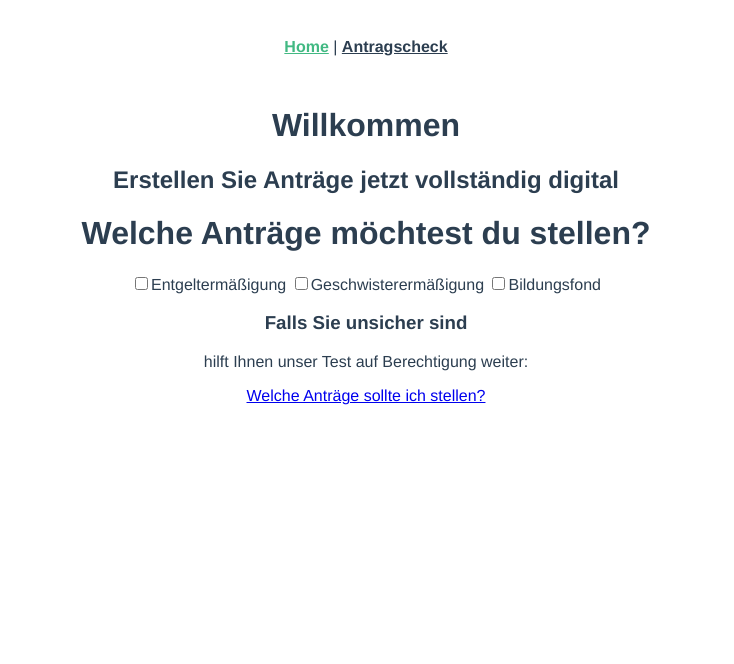
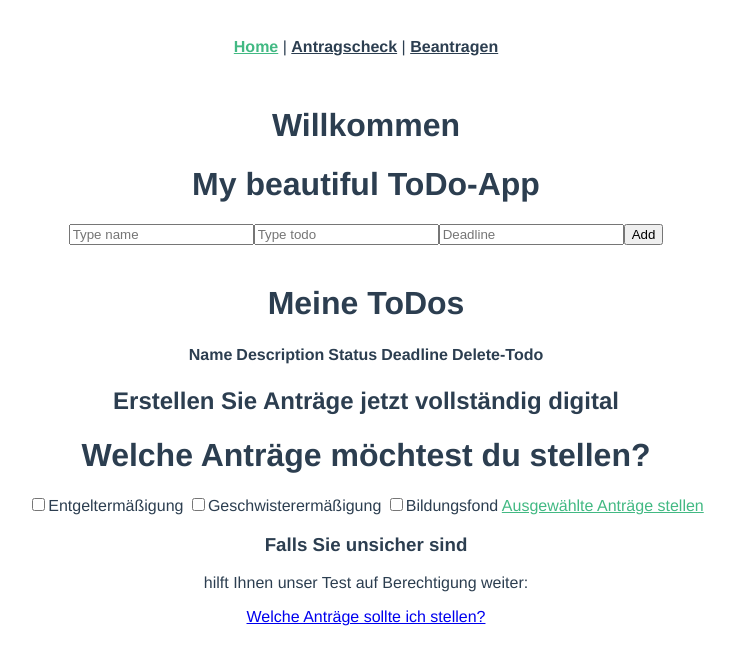
Before and after one commit to MrsGoodBytes/app_ba_COPY, a Vue app: page /check in a window 1280 px wide. Shown: the top 664 px of the page, without its empty margins (274-1008 px from the left). Built offline with nearby package versions, Linux system fonts and the light colour scheme; the HTML template or start-up script is replaced by a standard one.

Commit message:
temporary added todo

```diff
--- a/src/App.vue
+++ b/src/App.vue
@@ -2,7 +2,8 @@
   <div id="app">
     <div id="nav">
       <router-link to="/">Home</router-link> |
-      <router-link to="/check">Antragscheck</router-link>
+      <router-link to="/check">Antragscheck</router-link> |
+      <router-link to="/apply">Beantragen</router-link>
     </div>
     <router-view/>
   </div>
--- a/src/components/Antragswahl.vue
+++ b/src/components/Antragswahl.vue
@@ -1,16 +1,16 @@
 <template>
   <div id="antrag_auswahl" class="hello">
-    <h1>{{ msg }}</h1>
-      <label class="checkbox">
-        <input type="checkbox" class="rounded text-purple-500" />Entgeltermäßigung
+    <h1 class="text-base font-semibold">{{ msg }}</h1>
+    <div id="input_checkbox_apply">
+      <label class="checkbox"><input v-model="name_field" class="rounded text-purple-500" type="checkbox" />Entgeltermäßigung
       </label>
-      <label class="checkbox">
-        <input type="checkbox" class="rounded text-purple-500" />Geschwisterermäßigung
+      <label class="checkbox"><input v-model="description_field" class="rounded text-purple-500" type="checkbox" />Geschwisterermäßigung
       </label>
-      <label class="checkbox">
-        <input type="checkbox" class="rounded text-purple-500" />Bildungsfond
+      <label class="checkbox"><input v-model="deadline_field" class="rounded text-purple-500" type="checkbox" />Bildungsfond
       </label>
+     <router-link :to="{ name: 'Apply' }" href="#" v-if="$route.name !== 'Apply'" v-on:click="addTodo" class="bg-purple-600 text-white text-base font-semibold py-2 px-4 rounded-lg shadow-md hover:bg-purple-700 focus:outline-none focus:ring-2 focus:ring-purple-500 focus:ring-offset-2 focus:ring-offset-purple-200">Ausgewählte Anträge stellen</router-link>
     </div>
+  </div>
 </template>
 
 <script>
@@ -18,6 +18,57 @@
   name: 'Antragswahl',
   props: {
     msg: String
+  },
+  data() {
+    return {
+      todo_list: [],
+      name_field: "",
+      description_field: "",
+      deadline_field: "",
+    };
+  },
+
+  methods: {
+    addTodo() {
+      // neues todo erzeugen
+      var todo = new Object();
+
+      //ans Ende der Liste anfügen indem die richtige ID ermittelt wird
+      if (this.todo_list.length == 0) {
+        todo.id = 0;
+      } else {
+        // vermeide Duplikate
+        todo.id = this.todo_list[this.todo_list.length - 1].id + 1;
+      }
+
+      //eintragen des neuen todo und seiner Werte in das Array
+      todo.name = this.name_field;
+      todo.description = this.description_field;
+      todo.status = "ToDo";
+      todo.deadline = this.deadline_field;
+
+      this.todo_list.push(todo);
+    },
+    deleteTodo(id) {
+      // Suche nach ID im Todo-Array und entferne das Element
+      // https://love2dev.com/blog/javascript-remove-from-array/
+      // Am einfachsten geht das über array.filter()deleteTodo(id) {
+      this.todo_list = this.todo_list.filter(todo => todo.id !== id);
+      //this.todo_list.splice(id, 1);
+    },
+    updateStatus(index, newStatus){
+    //Array-Destructuring (ES2015-Feature)
+    //const [status, id] = args;
+    console.log(status, index);
+    // Überschreibe den Status des Todos mit der übergebenen id
+    var i = 0;
+    for(i; i < this.todo_list.length; i++) {
+      if(this.todo_list[i].id == index) {
+        this.todo_list[i].status = newStatus;
+      }
+    }
+      //this.todo_list[todo.index].status = newStatus;
+    },
   }
 }
 </script>
--- /dev/null
+++ b/src/components/todo.vue
@@ -0,0 +1,81 @@
+<template>
+  <div class="hello">
+    <h1>{{ msg }}</h1>
+    <table class="table">
+        <thead>
+          <tr>
+            <th>Name</th>
+            <th>Description</th>
+            <th>Status</th>
+            <th>Deadline</th>
+            <th>Delete-Todo</th>
+          </tr>
+        </thead>
+        <tfoot v-for="item in todolist" :key="item.id">
+          <tr>
+            <th>{{ item.name }}</th>
+            <th>{{item.description}}</th>
+            <th><select name="status" class="select">
+                <option v-on:click="updateStatus(item.id, 'ToDo')">ToDo</option>
+                <option v-on:click="updateStatus(item.id, 'In Bearbeitung')">In Bearbeitung</option>
+                <option v-on:click="updateStatus(item.id, 'Erledigt')">Erledigt</option>
+                </select>
+            </th>
+            <th>{{item.deadline}}</th>
+            <th><button class="button is-small is-danger has-text-centered" v-on:click="deleteTodo(item.id)">x</button></th>
+          </tr>
+        </tfoot>
+    </table>
+  </div>
+</template>
+
+<script>
+
+export default {
+  name: "todo",
+  props: {
+    msg: String,
+    todolist: Array,
+  },
+
+  data() {
+    return {
+      // Index des zu löschenden Eintrags übergeben
+      deleteID: "",
+
+    };
+  },
+
+  methods: {
+    updateStatus(index, newStatus) {
+      this.$parent.updateStatus(index, newStatus);
+    },
+    deleteTodo(deleteID) {
+      this.$parent.deleteTodo(deleteID);
+    }
+  }
+};
+
+</script>
+
+<!-- Add "scoped" attribute to limit CSS to this component only -->
+<style scoped>
+h3 {
+  margin: 40px 0 0;
+}
+ul {
+  list-style-type: none;
+  padding: 0;
+  max-width: 1024px;
+}
+li {
+  display: block;
+  margin-bottom: 5px;
+}
+a {
+  color: #42b983;
+}
+table {
+  margin: auto;
+}
+</style>
--- a/src/router/index.js
+++ b/src/router/index.js
@@ -2,6 +2,7 @@
 import VueRouter from 'vue-router'
 import Home from '../views/Home.vue'
 import Check from '../views/Check.vue'
+import Apply from '../views/Apply.vue'
 
 Vue.use(VueRouter)
 
@@ -15,6 +16,11 @@
     path: '/check',
     name: 'Check',
     component: Check
+  },
+  {
+    path: '/apply',
+    name: 'Apply',
+    component: Apply
   }
 ]
 
--- /dev/null
+++ b/src/views/Apply.vue
@@ -0,0 +1,19 @@
+<template>
+  <div class="apply">
+    <router-link :to="{ name: 'Home' }" href="#" v-if="$route.name !== 'Home'" class="bg-purple-600 text-white text-base font-semibold py-2 px-4 rounded-lg shadow-md hover:bg-purple-700 focus:outline-none focus:ring-2 focus:ring-purple-500 focus:ring-offset-2 focus:ring-offset-purple-200">x</router-link>
+      <Antragswahl msg="Folgende Anträge sind ausgewählt:"/>
+      <p>Es ist möglich die Auswahl jederzeit durch Auswahl der Checkboxen zu ändern.</p>
+  </div>
+</template>
+
+<script>
+// @ is an alias to /src
+import Antragswahl from '@/components/Antragswahl.vue'
+
+export default {
+  name: 'Apply',
+  components: {
+    Antragswahl
+  }
+}
+</script>
--- a/src/views/Check.vue
+++ b/src/views/Check.vue
@@ -9,5 +9,18 @@
         <button class="bg-purple-600 text-white text-base font-semibold py-2 px-4 rounded-lg shadow-md hover:bg-purple-700 focus:outline-none focus:ring-2 focus:ring-purple-500 focus:ring-offset-2 focus:ring-offset-purple-200" v-on:click="oneAddYes">Ja</button>
         <button class="bg-purple-600 text-white text-base font-semibold py-2 px-4 rounded-lg shadow-md hover:bg-purple-700 focus:outline-none focus:ring-2 focus:ring-purple-500 focus:ring-offset-2 focus:ring-offset-purple-200" v-on:click="oneAddNo">No</button>
       </span>
+      <Antragswahl msg="Diese Anträge haben Aussicht auf Erfolg:"/>
   </div>
 </template>
+
+<script>
+// @ is an alias to /src
+import Antragswahl from '@/components/Antragswahl.vue'
+
+export default {
+  name: 'Check',
+  components: {
+    Antragswahl
+  }
+}
+</script>
--- a/src/views/Home.vue
+++ b/src/views/Home.vue
@@ -1,22 +1,90 @@
 <template>
   <div class="home">
     <h1>Willkommen</h1>
+
+      <h1 class="title">My beautiful ToDo-App</h1>
+    <div id="input_todo">
+      <div class="columns">
+        <input v-model="name_field" class="input column is-one-quarter" type="text" placeholder="Type name" />
+        <input v-model="description_field" class="input column is-one-quarter" type="text" placeholder="Type todo" />
+        <input v-model="deadline_field" class="input column is-one-quarter" type="text" placeholder="Deadline" />
+        <button class="button is-success column is-one-quarter is-size-6 has-text-weight-bold" v-on:click="addTodo">Add</button>
+      </div>
+    </div>
+    <br />
+    <!--{{todo_list}}-->
+
+    <todo msg="Meine ToDos" :todolist='todo_list' />
+
     <h2>Erstellen Sie Anträge jetzt vollständig digital</h2>
     <Antragswahl msg="Welche Anträge möchtest du stellen?"/>
     <h3>Falls Sie unsicher sind</h3>
     <p>hilft Ihnen unser Test auf Berechtigung weiter:</p>
-    <router-link :to="{ name: 'Check' }" href="#" v-if="$route.name !== 'Check'" class="bg-purple-600 text-white text-base font-semibold py-2 px-4 rounded-lg shadow-md hover:bg-purple-700 focus:outline-none focus:ring-2 focus:ring-purple-500 focus:ring-offset-2 focus:ring-offset-purple-200">Welche Anträge sollte ich stellen?</router-link>
+    <router-link :to="{ name: 'Check' }" href="#" class="bg-purple-600 text-white text-base font-semibold py-2 px-4 rounded-lg shadow-md hover:bg-purple-700 focus:outline-none focus:ring-2 focus:ring-purple-500 focus:ring-offset-2 focus:ring-offset-purple-200">Welche Anträge sollte ich stellen?</router-link>
   </div>
 </template>
 
 <script>
 // @ is an alias to /src
 import Antragswahl from '@/components/Antragswahl.vue'
+import todo from "@/components/todo.vue"
 
 export default {
   name: 'Home',
   components: {
-    Antragswahl
+    Antragswahl,
+    todo
+  },
+  data() {
+    return {
+      todo_list: [],
+      name_field: "",
+      description_field: "",
+      deadline_field: "",
+    };
+  },
+
+  methods: {
+    addTodo() {
+      // neues todo erzeugen
+      var todo = new Object();
+
+      //ans Ende der Liste anfügen indem die richtige ID ermittelt wird
+      if (this.todo_list.length == 0) {
+        todo.id = 0;
+      } else {
+        // vermeide Duplikate
+        todo.id = this.todo_list[this.todo_list.length - 1].id + 1;
+      }
+
+      //eintragen des neuen todo und seiner Werte in das Array
+      todo.name = this.name_field;
+      todo.description = this.description_field;
+      todo.status = "ToDo";
+      todo.deadline = this.deadline_field;
+
+      this.todo_list.push(todo);
+    },
+    deleteTodo(id) {
+      // Suche nach ID im Todo-Array und entferne das Element
+      // https://love2dev.com/blog/javascript-remove-from-array/
+      // Am einfachsten geht das über array.filter()deleteTodo(id) {
+      this.todo_list = this.todo_list.filter(todo => todo.id !== id);
+      //this.todo_list.splice(id, 1);
+    },
+    updateStatus(index, newStatus){
+    //Array-Destructuring (ES2015-Feature)
+    //const [status, id] = args;
+    console.log(status, index);
+    // Überschreibe den Status des Todos mit der übergebenen id
+    var i = 0;
+    for(i; i < this.todo_list.length; i++) {
+      if(this.todo_list[i].id == index) {
+        this.todo_list[i].status = newStatus;
+      }
+    }
+      //this.todo_list[todo.index].status = newStatus;
+    },
   }
-}
+};
 </script>
```
